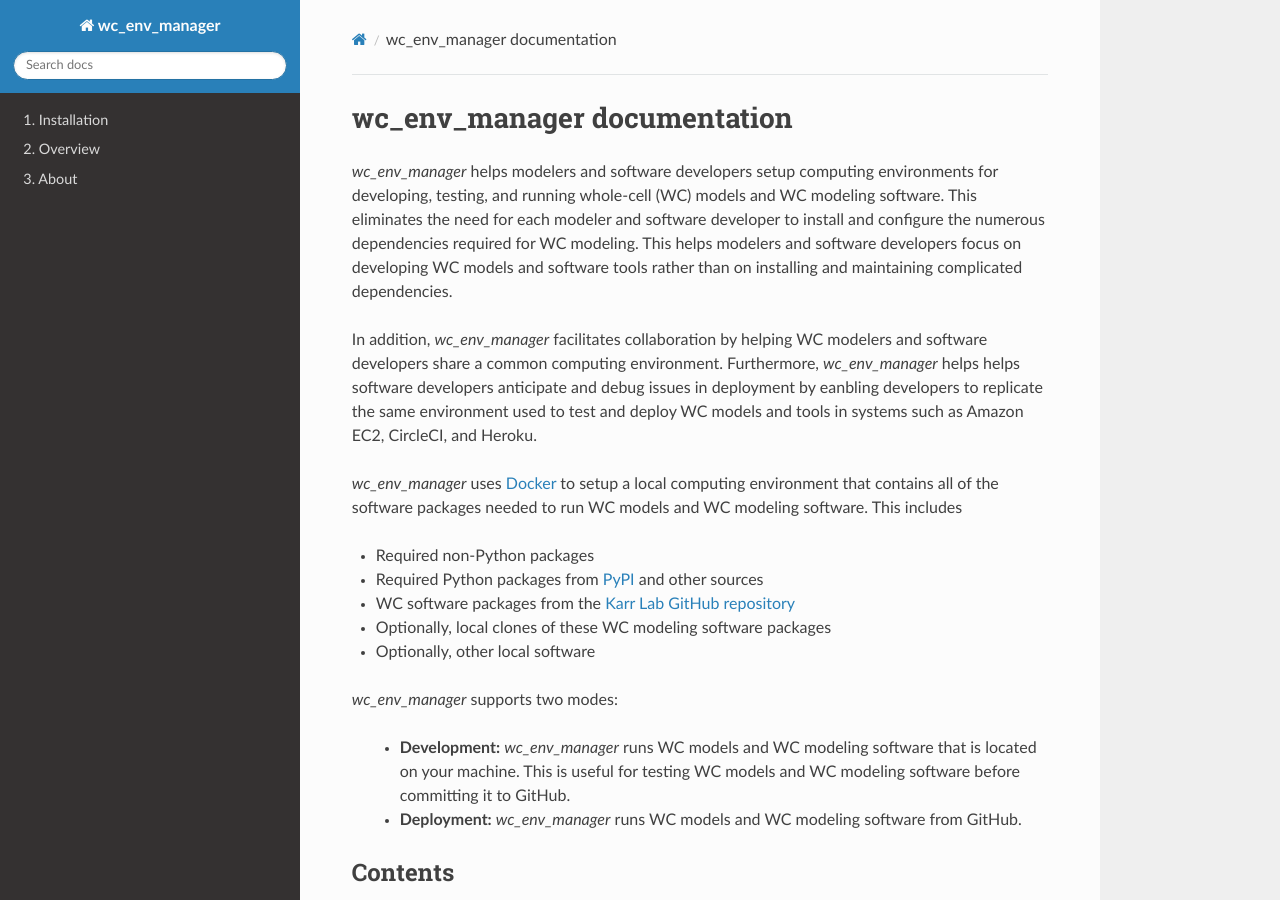
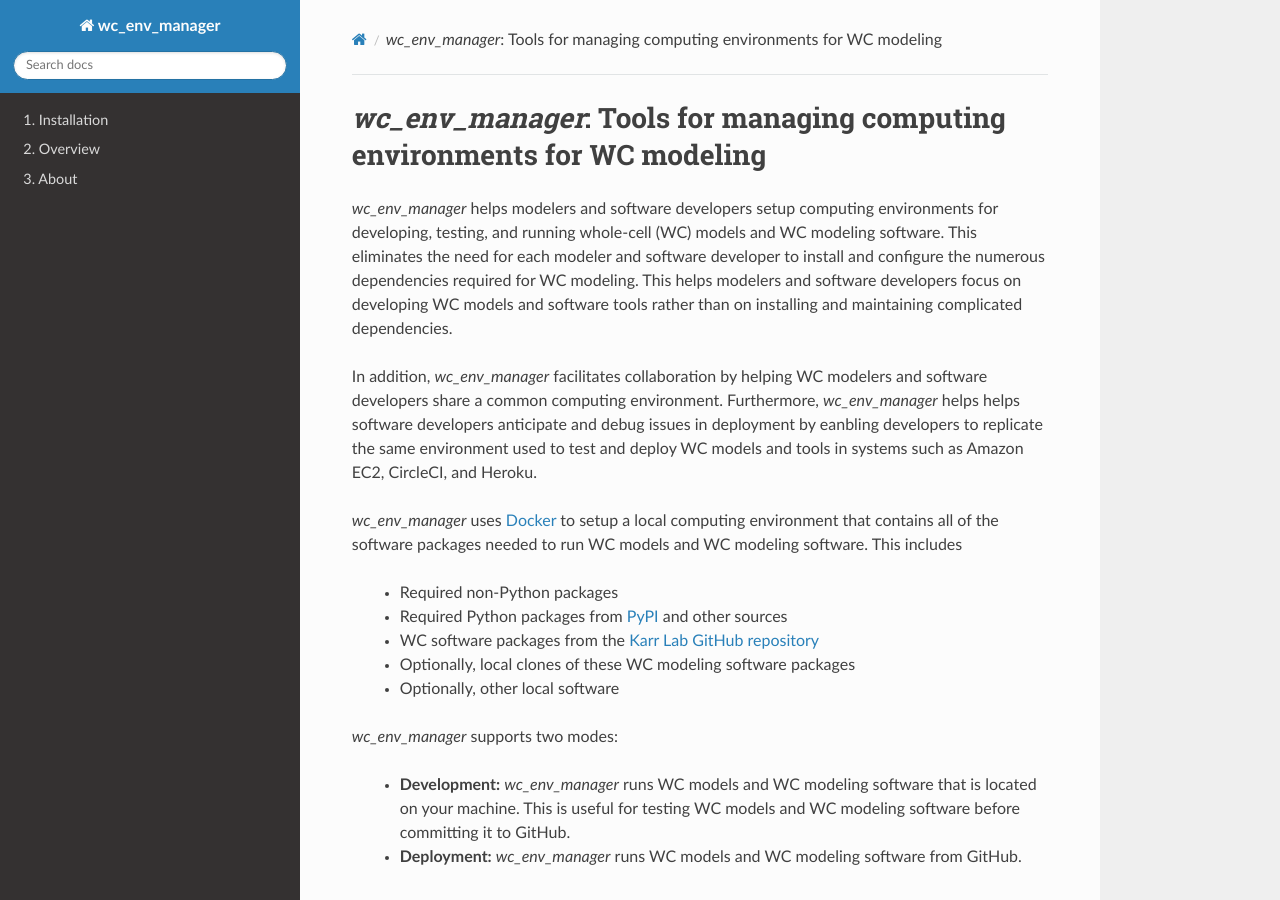
Before and after one commit to KarrLab/wc_env_manager, a Sphinx documentation site: the page built from docs/index.rst, in a window 1280 px wide and 900 px high. Built offline with Sphinx 7.4.7 and the Read the Docs theme 2.0.0, drawn with Linux system fonts in a browser that asks for light colours; pages that are not in the unit, such as notebooks, are missing from menus.

```diff
--- a/docs/index.rst
+++ b/docs/index.rst
@@ -1,5 +1,5 @@
-wc_env_manager documentation
-====================
+`wc_env_manager`: Tools for managing computing environments for WC modeling
+=========================================================================
 
 `wc_env_manager` helps modelers and software developers setup computing environments for developing, testing, and running whole-cell (WC) models and WC modeling software. This eliminates the need for each modeler and software developer to install and configure the numerous dependencies required for WC modeling. This helps modelers and software developers focus on developing WC models and software tools rather than on installing and maintaining complicated dependencies.
 
@@ -7,11 +7,11 @@ In addition, `wc_env_manager` facilitates collaboration by helping WC modelers a
 
 `wc_env_manager` uses `Docker <https://www.docker.com>`_ to setup a local computing environment that contains all of the software packages needed to run WC models and WC modeling software. This includes
 
-* Required non-Python packages
-* Required Python packages from `PyPI <https://pypi.python.org/pypi>`_ and other sources
-* WC software packages from the `Karr Lab GitHub repository <https://github.com/KarrLab>`_
-* Optionally, local clones of these WC modeling software packages
-* Optionally, other local software
+    * Required non-Python packages
+    * Required Python packages from `PyPI <https://pypi.python.org/pypi>`_ and other sources
+    * WC software packages from the `Karr Lab GitHub repository <https://github.com/KarrLab>`_
+    * Optionally, local clones of these WC modeling software packages
+    * Optionally, other local software
 
 `wc_env_manager` supports two modes:
 
--- a/docs/overview.rst
+++ b/docs/overview.rst
@@ -31,9 +31,9 @@ How `wc_env_manager` works
   These bottom two layers are loaded into a `wc_env_manager` Docker image.
 * At the bottom, a Docker container running Ubuntu Linux
 
--------------------------------------
+---------------------------------------
 Precautions when using `wc_env_manager`
--------------------------------------
+---------------------------------------
 
 Shared volumes
 
```
Also changed, not shown: README.md (+17 -8 lines).
